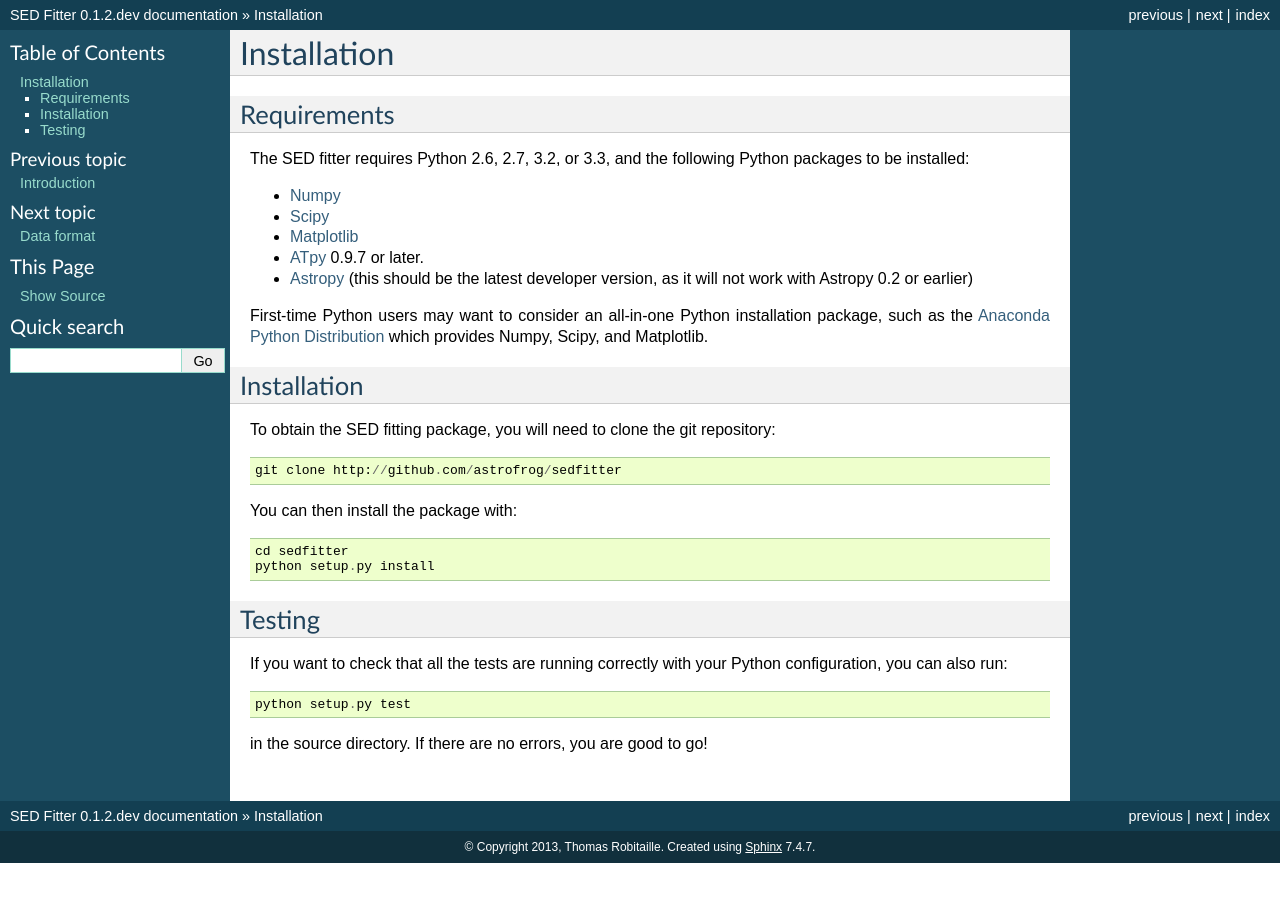
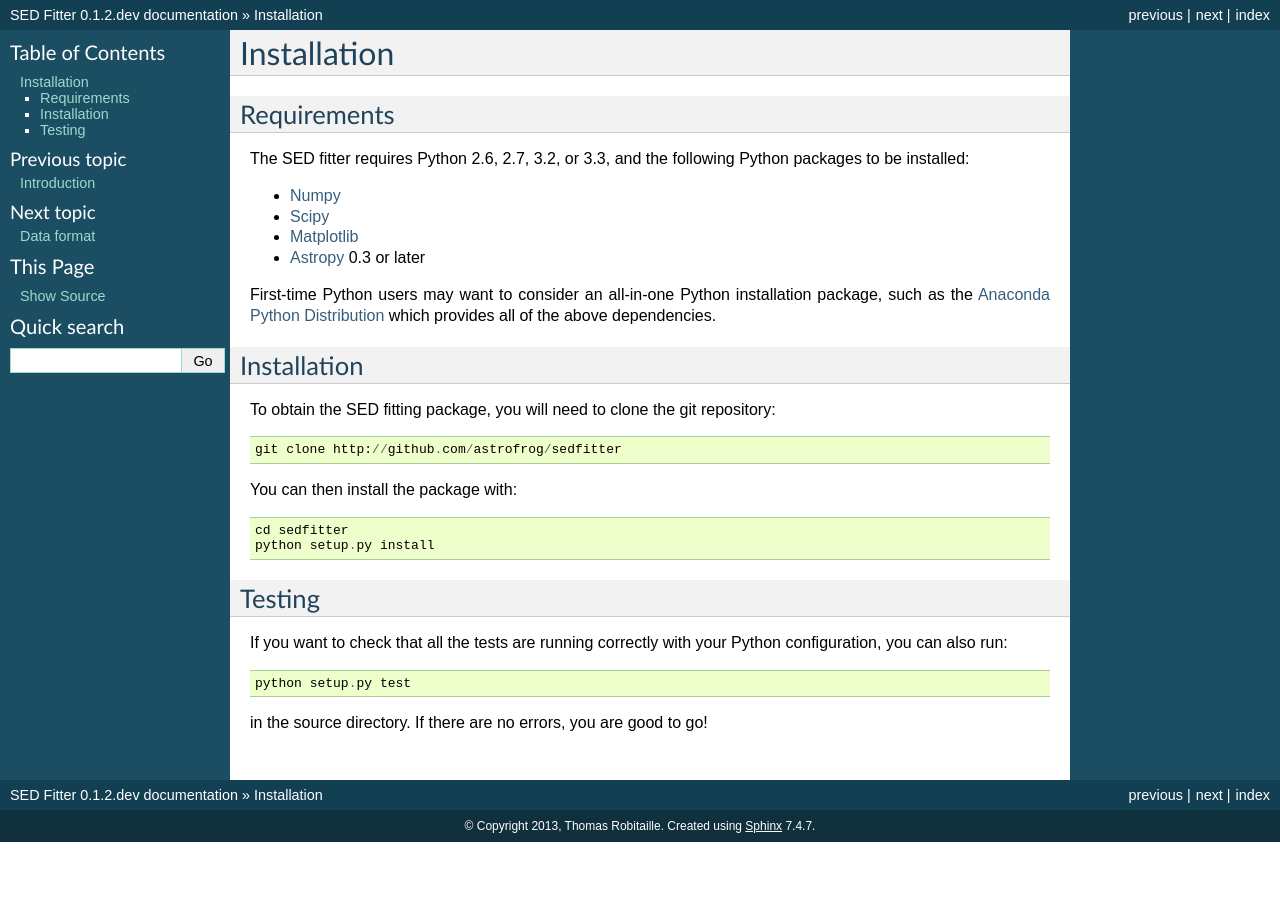
Before and after one commit to astrofrog/sedfitter, a Sphinx documentation site: the page built from docs/installation.rst, in a window 1280 px wide. Built offline with Sphinx 7.4.7, drawn with Linux system fonts in a browser that asks for light colours; formulas are drawn with MathJax 3.

Commit message:
Updated installation instructions

```diff
--- a/docs/index.rst
+++ b/docs/index.rst
@@ -6,10 +6,9 @@
 Python SED Fitter's documentation
 =================================
 
-This package is an experimental port of the SED Fitting tool described in
+This package is an experimental Python port of the SED Fitting tool described in
 `Robitaille et al. (2007) <http://adsabs.harvard.edu/abs/2007ApJS..169..328R>`_
-and is still under active development. It should not be considered robust at
-this stage.
+and is still under active development.
 
 .. toctree::
    :maxdepth: 1
--- a/docs/installation.rst
+++ b/docs/installation.rst
@@ -4,7 +4,6 @@ Installation
 
 Requirements
 ============
-
 
 The SED fitter requires Python 2.6, 2.7, 3.2, or 3.3, and the following Python
 packages to be installed:
@@ -15,14 +14,11 @@ packages to be installed:
 
 * `Matplotlib <http://www.matplotlib.org>`_
 
-* `ATpy <http://atpy.github.io>`_ 0.9.7 or later.
-
-* `Astropy <http://www.astropy.org>`_ (this should be the latest developer
-  version, as it will not work with Astropy 0.2 or earlier)
+* `Astropy <http://www.astropy.org>`_ 0.3 or later
 
 First-time Python users may want to consider an all-in-one Python installation
 package, such as the `Anaconda Python Distribution
-<http://continuum.io/downloads>`_ which provides Numpy, Scipy, and Matplotlib.
+<http://continuum.io/downloads>`_ which provides all of the above dependencies.
 
 .. _installation:
 
```
